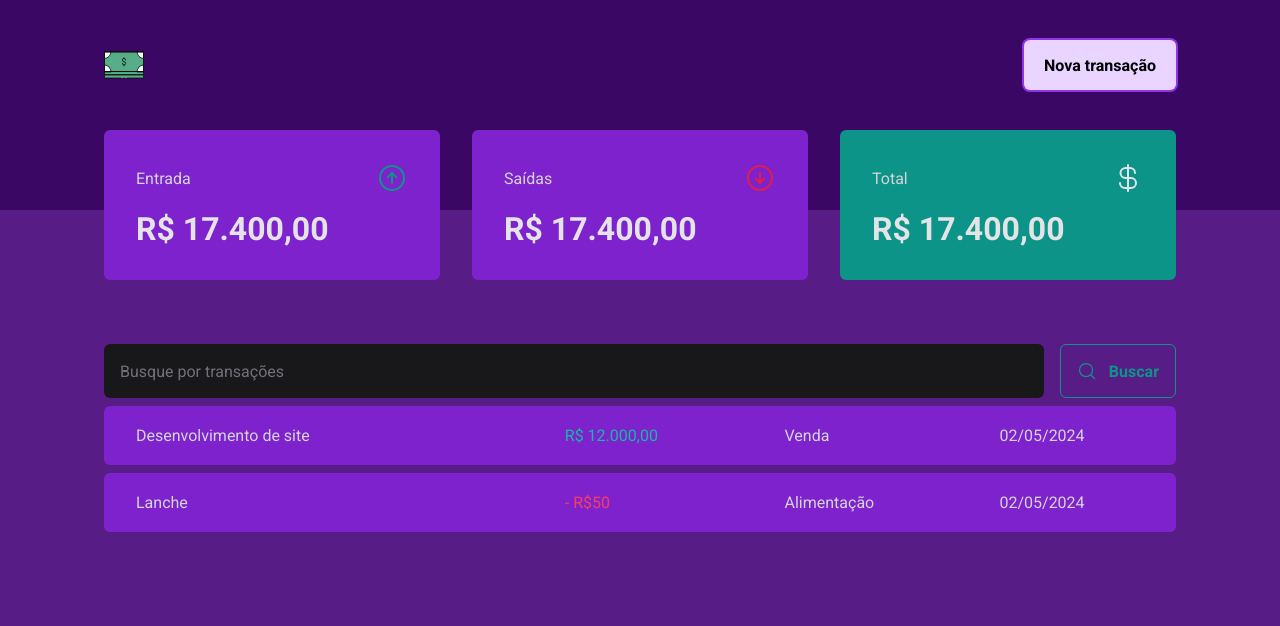
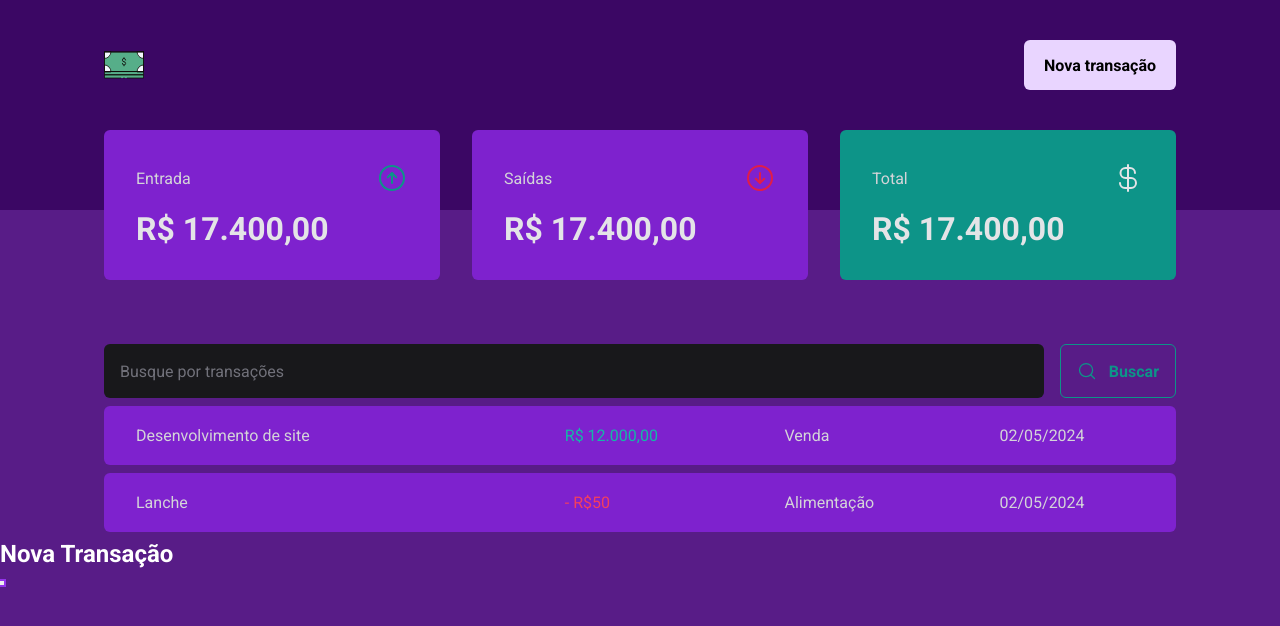
Before and after one commit to DiegodeSalles/react-grana, a React (Vite) app: page / in a window 1280 px wide. Both pictures are taken after a click on the button "Nova transação". Shown: the top 626 px of the page. Built offline with nearby package versions, Linux system fonts and the light colour scheme.

Commit message:
Radix UI. Ainda falta terminar o modal.

```diff
--- a/package.json
+++ b/package.json
@@ -10,6 +10,7 @@
     "preview": "vite preview"
   },
   "dependencies": {
+    "@radix-ui/react-dialog": "^1.0.5",
     "phosphor-react": "^1.4.1",
     "react": "^18.2.0",
     "react-dom": "^18.2.0",
--- a/src/components/Header/index.tsx
+++ b/src/components/Header/index.tsx
@@ -1,12 +1,24 @@
 import logoImg from "../../assets/logo-grana.svg";
 import { HeaderContainer, HeaderContent, NewTransactionButton } from "./styles";
+import * as Dialog from "@radix-ui/react-dialog";
 
 export function Header() {
   return (
     <HeaderContainer>
       <HeaderContent>
         <img src={logoImg} alt="" />
-        <NewTransactionButton>Nova transação</NewTransactionButton>
+        <Dialog.Root>
+          <Dialog.Trigger asChild>
+            <NewTransactionButton>Nova transação</NewTransactionButton>
+          </Dialog.Trigger>
+          <Dialog.Portal>
+            <Dialog.Overlay />
+            <Dialog.Content>
+              <Dialog.Title>Nova Transação</Dialog.Title>
+              <Dialog.Close />
+            </Dialog.Content>
+          </Dialog.Portal>
+        </Dialog.Root>
       </HeaderContent>
     </HeaderContainer>
   );
--- a/src/styles/global.ts
+++ b/src/styles/global.ts
@@ -13,6 +13,7 @@
   }
 
   body {
+    height: 100vh;
     background: ${(props) => props.theme["purple-900"]};
     color: ${(props) => props.theme["white"]};
      -webkit-font-smooothing: antialiased;
```
Also changed, not shown: 1 other file (tests, documents, lock files or other folders).
